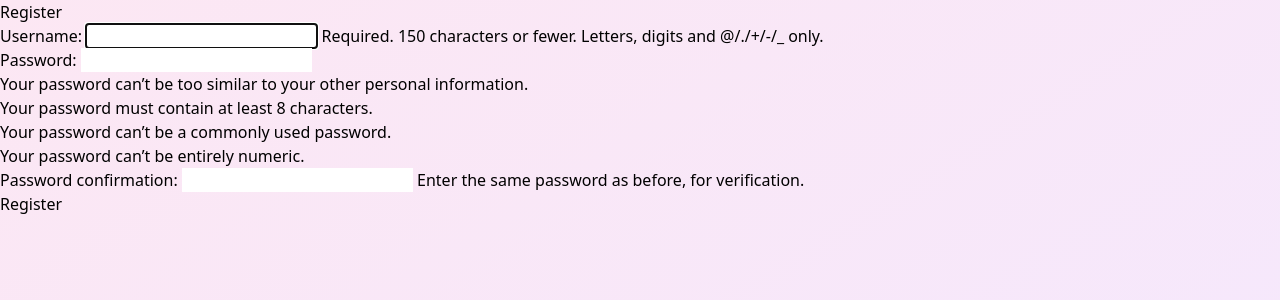
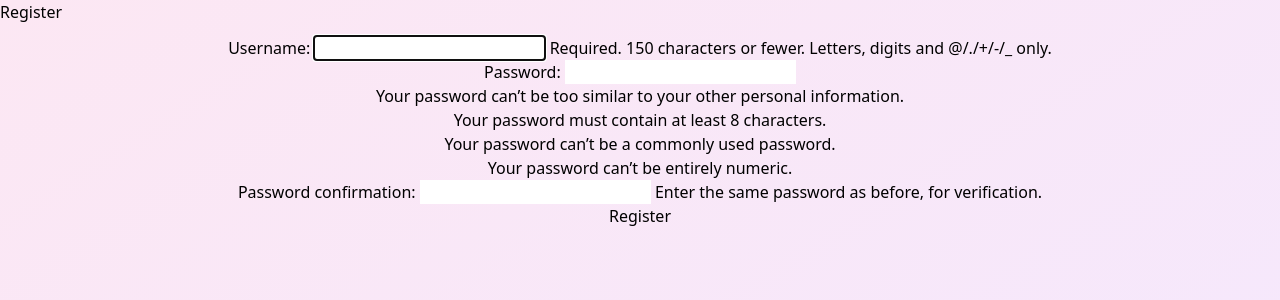
Before and after one commit to Lukefrotts227/CommunityActionOrganizer2.0, a Django app: page /signup/ in a window 1280 px wide. Shown: the top 300 px of the page. Run offline with Django 4.2, Linux system fonts and the light colour scheme; some libraries are stand-ins or nearby versions.

Commit message:
doing some button styling

```diff
--- a/templates/registration/login.html
+++ b/templates/registration/login.html
@@ -5,6 +5,6 @@
   <form method="post">
     {% csrf_token %}
     {{ form.as_p }}
-    <button type="submit">Login</button>
+    <button class="rounded-md hover:bg-slate-400" type="submit">Login</button>
   </form>
 {% endblock %}
--- a/templates/registration/signup.html
+++ b/templates/registration/signup.html
@@ -2,9 +2,9 @@
 
 {% block content %}
   <h2>Register</h2>
-   <form className="text-center p-3" method="post">
+   <form class="text-center p-3" method="post">
     {% csrf_token %}
     {{ form.as_p }}
-    <button type="submit">Register</button>
+    <button class="rounded-md hover:bg-slate-400" type="submit">Register</button>
   </form>
 {% endblock %}
```
Also changed, not shown: static/src/output.css.
